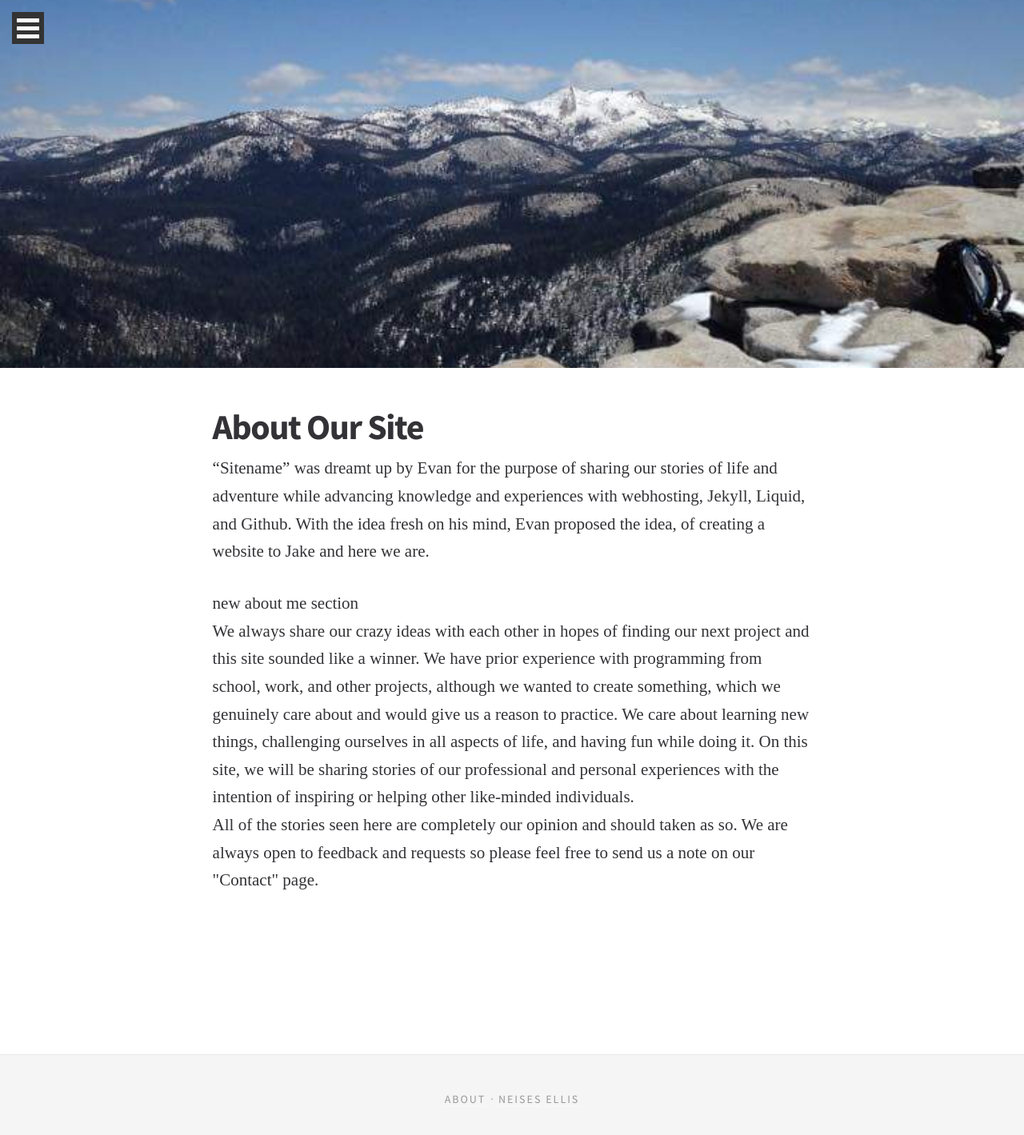
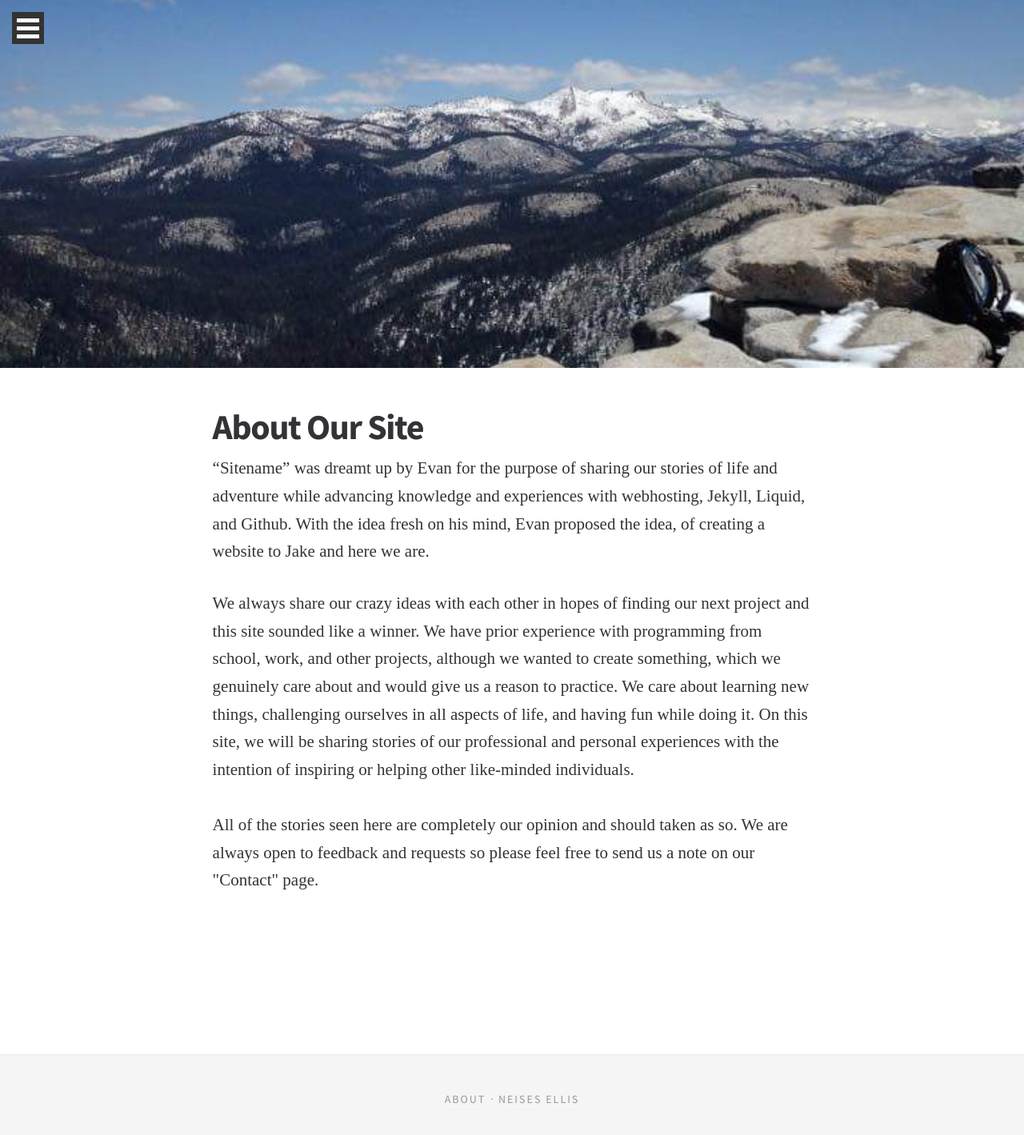
Before and after one commit to EJBlog/EJBlog.github.io, a Jekyll site: the page about.html, which Jekyll copies as it is, in a window 1280 px wide. Shown: the top 1419 px of the page at 80% size. Built offline with Jekyll 4.4.1, drawn with Linux system fonts in a browser that asks for light colours; nearby versions of some CDN libraries; some web fonts are replaced.

Commit message:
Update about.html

```diff
--- a/about.html
+++ b/about.html
@@ -68,13 +68,12 @@
                     With the idea fresh on his mind, Evan proposed the idea, of creating a website to Jake and here we are.
                     </p>
 
-                    <p>new about me section
-                    <br>
+                    <p>
                     We always share our crazy ideas with each other in hopes of finding our next project and this site sounded like a winner.
                     We have prior experience with programming from school, work, and other projects, although we wanted to create something, which we genuinely care about and would give us a reason to practice.
                     We care about learning new things, challenging ourselves in all aspects of life, and having fun while doing it.
                     On this site, we will be sharing stories of our professional and personal experiences with the intention of inspiring or helping other like-minded individuals.
-                    <br>
+                    <br><br>
                     All of the stories seen here are completely our opinion and should taken as so.
                     We are always open to feedback and requests so please feel free to send us a note on our "Contact" page.
                     </p>
```
